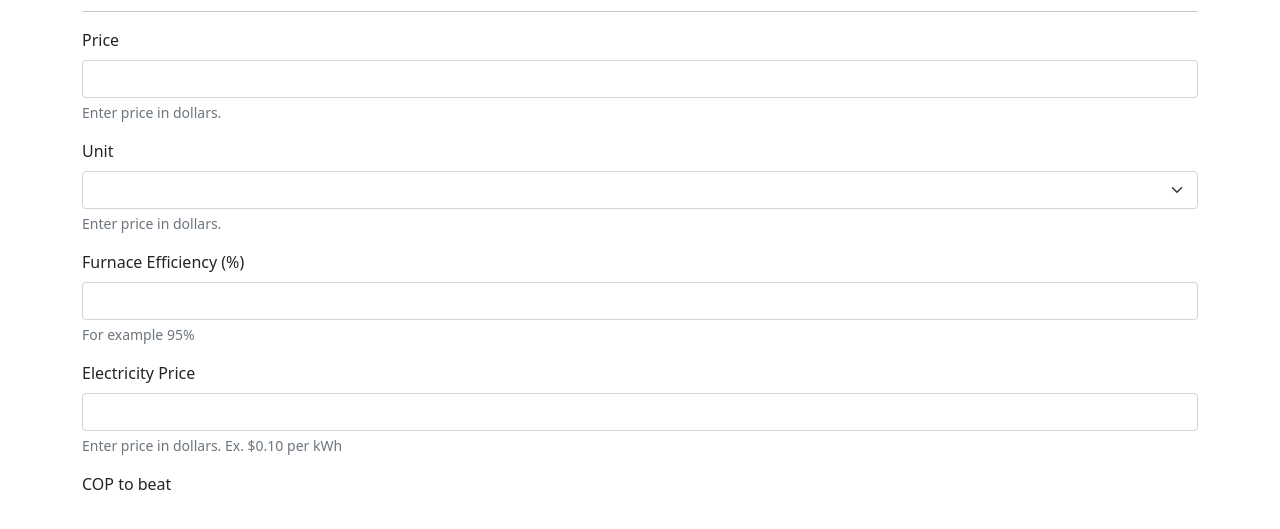
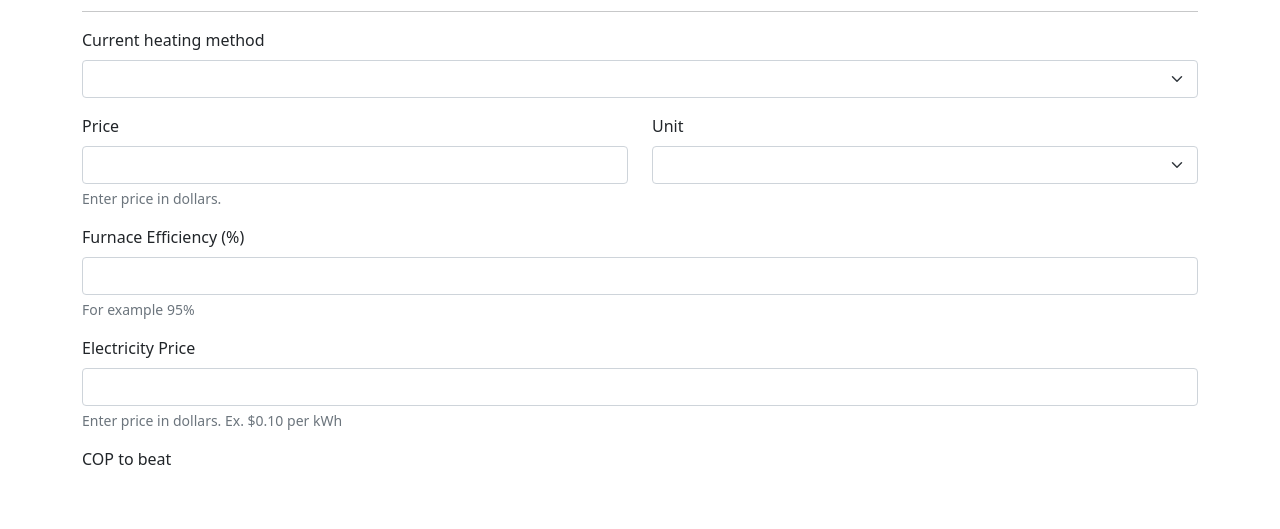
Before and after one commit to Siecje/heatpump-cost, a plain HTML site: page index.html in a window 1280 px wide. Shown: the part 53-582 px from the top of the page. Drawn offline with nearby package versions, Linux system fonts and the light colour scheme.

Commit message:
Add Current heating method select

```diff
--- a/calc.js
+++ b/calc.js
@@ -7,6 +7,54 @@ const kWhPerUnit = {
   "therm": 29.307107,
   // Propane
   "L": 7.08,
+}
+
+
+function hideAllChildren(element){
+  for (let i = 0; i < element.children.length; i++) {
+    element.children[i].style.display = "none";
+  }
+}
+
+
+function setExisting(){
+  let existingHeat = document.getElementById("existing").value;
+  let unitSelect = document.getElementById("unit");
+
+  hideAllChildren(unitSelect);
+  if (existingHeat === "0"){
+    let emptyOption = document.getElementById("emptyOption");
+    emptyOption.style.display = "block";
+
+    let m3 = document.getElementById("m3");
+    m3.style.display = "block";
+
+    let therm = document.getElementById("therm");
+    therm.style.display = "block";
+
+    let existingPrice = document.getElementById("existingPrice");
+    existingPrice.style.display = "flex";
+
+    let existingFurnace = document.getElementById("existingFurnace");
+    existingFurnace.style.display = "block";
+  }
+  else if (existingHeat === "1" || existingHeat === "2"){
+    let litre = document.getElementById("L");
+    litre.style.display = "block";
+
+    let existingPrice = document.getElementById("existingPrice");
+    existingPrice.style.display = "flex";
+
+    let existingFurnace = document.getElementById("existingFurnace");
+    existingFurnace.style.display = "block";
+  }
+  else if (existingHeat === "3"){
+    let existingPrice = document.getElementById("existingPrice");
+    existingPrice.style.display = "none";
+
+    let existingFurnace = document.getElementById("existingFurnace");
+    existingFurnace.style.display = "none";
+  }
 }
 
 
--- a/index.html
+++ b/index.html
@@ -5,6 +5,7 @@
     <meta name="viewport" content="width=device-width, initial-scale=1">
 
     <link href="https://cdn.jsdelivr.net/npm/bootstrap@5.0.2/dist/css/bootstrap.min.css" rel="stylesheet" integrity="sha384-EVSTQN3/azprG1Anm3QDgpJLIm9Nao0Yz1ztcQTwFspd3yD65VohhpuuCOmLASjC" crossorigin="anonymous">
+    <link href="styles.css" rel="stylesheet">
 
     <title>Heat Pump Operating Cost Comparison</title>
   </head>
@@ -14,25 +15,36 @@
       <hr/>
       <form>
         <div class="mb-3">
+          <label for="existing" class="form-label">Current heating method</label>
+          <select aria-label="" class="form-select" id="existing" onchange="setExisting()">
+            <option value="" selected></option>
+            <option value="0">Natural Gas</option>
+            <option value="1">Propane</option>
+            <option value="2">Oil</option>
+            <option value="3">Electric Resistance</option>
+          </select>
+        </div>
+        <div class="row mb-3" id="existingPrice">
+          <div class="col">
             <label for="price" class="form-label">Price</label>
             <input type="text" class="form-control" id="price" aria-describedby="priceHelp"
                 onchange="calculateCOP()"
             >
             <div id="priceHelp" class="form-text">Enter price in dollars.</div>
           </div>
-        <div class="mb-3">
+          <div class="col">
             <label for="unit" class="form-label">Unit</label>
-          <select id="unit" class="form-select" aria-label="" aria-describedby="unitHelp"
+            <select id="unit" class="form-select" aria-label=""
                 onchange="calculateCOP()">
-            <option selected></option>
-            <!-- <option value="1">&#13176;</option> <!-- m^3--> -->
-            <option value="m3">m3</option>
-            <option value="therm">Therm</option>
-            <option value="L">Litre</option>
+              <option class="hidden" id="emptyOption" selected></option>
+              <!-- <option id="m3" value="m3">&#13176;</option> <!-- m^3--> -->
+              <option class="hidden" id="m3" value="m3">m3</option>
+              <option class="hidden" id="therm" value="therm">Therm</option>
+              <option class="hidden" id="L" value="L">Litre</option>
             </select>
-          <div id="unitHelp" class="form-text">Enter price in dollars.</div>
           </div>
-        <div class="mb-3">
+        </div>
+        <div class="mb-3" id="existingFurnace">
           <label for="efficiency" class="form-label">Furnace Efficiency (%)</label>
           <input type="text" class="form-control" id="efficiency" aria-describedby="efficiencyHelp"
               onchange="calculateCOP()">
--- /dev/null
+++ b/styles.css
@@ -0,0 +1,3 @@
+.hidden{
+  display: none;
+}
```
Lines whose indentation alone changed are shown as unchanged.
